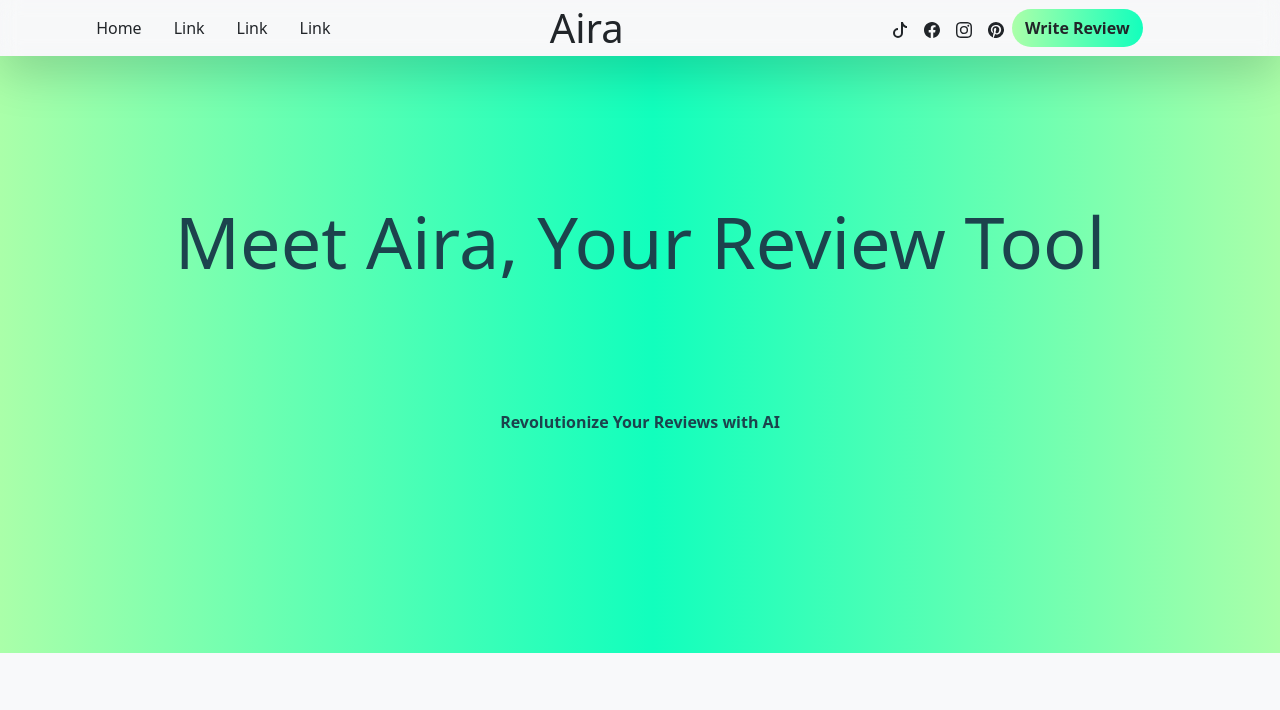
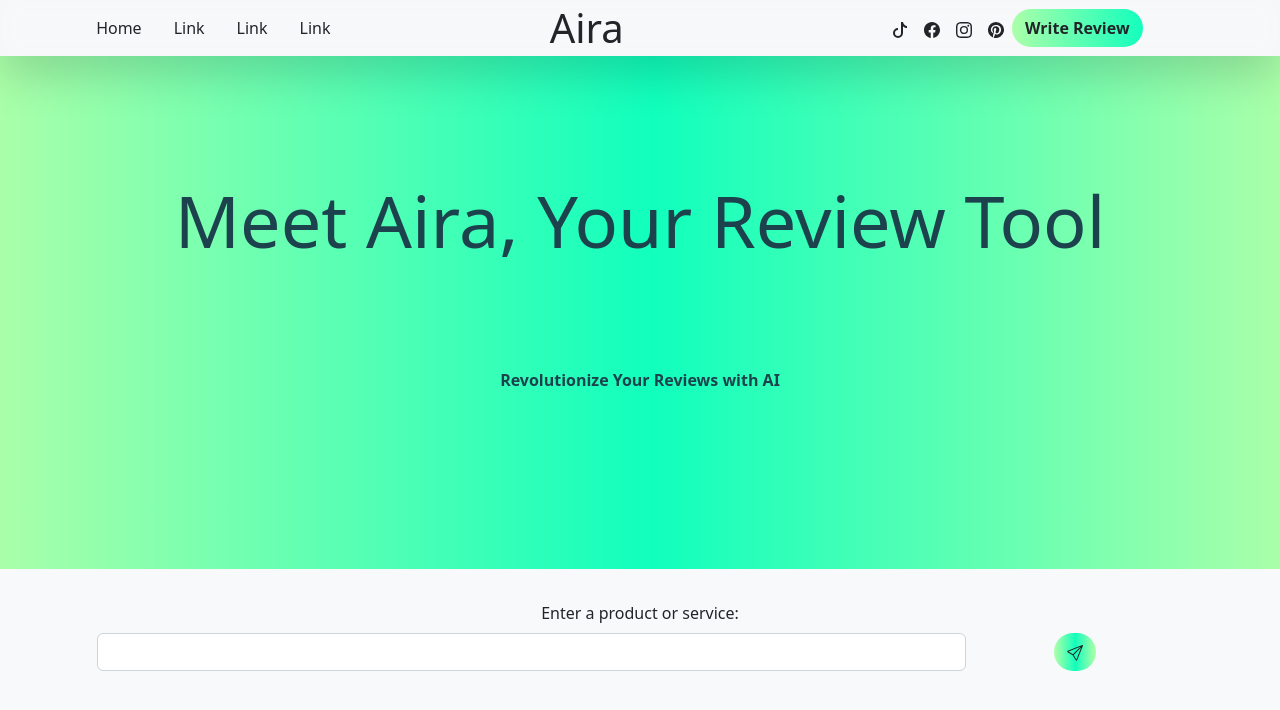
Before and after one commit to yohanJS/aira-app, a Vue app: page / in a window 1280 px wide. Shown: the top 710 px of the page. Built offline with nearby package versions, Linux system fonts and the light colour scheme.

Commit message:
testing new design

```diff
--- a/src/components/GenerateReviewSection.vue
+++ b/src/components/GenerateReviewSection.vue
@@ -1,15 +1,17 @@
 <template>
-    <div class="row d-flex justify-content-center">
-      <div class="col-xs-12 col-md-6">
-        <h5 class="display-6 text-center fw-bold">Write a better review</h5>
-        <form class="p-2 text-start" @submit.prevent="generateWords">
+  <form @submit.prevent="generateWords">
     <div class="mb-3 pt-3">
       <label class="form-label">Enter a product or service:</label>
-            <input class="form-control" type="text"
-              v-model="productOrService">
-            <button class="btn rounded-pill btn-grad text-dark fw-bold m-0 mt-3">
+      <div class="row d-flex justify-content-center">
+        <div class="col-8 p-0">
+        <input class="form-control" type="text" v-model="productOrService">
+      </div>
+      <div class="col-2 p-0">
+        <button class="btn rounded-pill btn-grad text-dark fw-bold m-0">
         <div v-if="!displaySpinnerWord">
-                Generate words
+          <svg xmlns="http://www.w3.org/2000/svg" width="16" height="16" fill="currentColor" class="bi bi-send" viewBox="0 0 16 16">
+            <path d="M15.854.146a.5.5 0 0 1 .11.54l-5.819 14.547a.75.75 0 0 1-1.329.124l-3.178-4.995L.643 7.184a.75.75 0 0 1 .124-1.33L15.314.037a.5.5 0 0 1 .54.11ZM6.636 10.07l2.761 4.338L14.13 2.576zm6.787-8.201L1.591 6.602l4.339 2.76z"/>
+          </svg>
         </div>
         <span v-if="displaySpinnerWord">
           <div class="spinner-border spinner-border-sm text-dark" role="status">
@@ -17,6 +19,8 @@
           </div>
         </span>
       </button>
+      </div>
+      </div>
     </div>
     <div class="mt-4">
       <div v-if="positiveWords.length > 0">
@@ -35,7 +39,7 @@
       </div>
     </div>
   </form>
-        <div class="col-xs-12 text-start mt-0 p-2">
+  <div class="col-xs-12 mt-0 p-2">
     <button class="btn rounded-pill btn-grad text-dark fw-bold m-0 mt-3"
       v-if="positiveWords.length > 0 || negativeWords.length > 0" @click="generateReview">
       <div v-if="!displaySpinnerReview">
@@ -48,10 +52,9 @@
       </span>
     </button>
     <div class="box mt-3 shadow-lg" v-if="generatedReview">
-            <textarea v-model="generatedReview" class="content bg-light text-dark form-control border-none" rows="10" cols="50"></textarea>
+      <textarea v-model="generatedReview" class="content bg-light text-dark form-control border-none" rows="10"
+        cols="50"></textarea>
       <button class="copy-button mt-3" @click="copyText">Copy</button>
-          </div>
-        </div>
     </div>
   </div>
 </template>
@@ -164,7 +167,6 @@ export default {
   background-image: linear-gradient(to right, #AAFFA9 0%, #11FFBD 51%, #AAFFA9 100%);
   text-align: center;
   transition: 0.5s;
-  background-size: 200% auto;
 }
 
 .btn-grad:hover {
--- a/src/components/Hero.vue
+++ b/src/components/Hero.vue
@@ -42,7 +42,7 @@ export default {
               onclick="window.location.href='#generateReviewSection'">Explore AI</button> -->
       </div>
       <div class="col-md-12 bg-light text-dark pt-3">
-        <!-- <GenerateReviewSection></GenerateReviewSection> -->
+        <GenerateReviewSection></GenerateReviewSection>
       </div>
     </div>
   </div>
```
Lines whose indentation alone changed are shown as unchanged.
